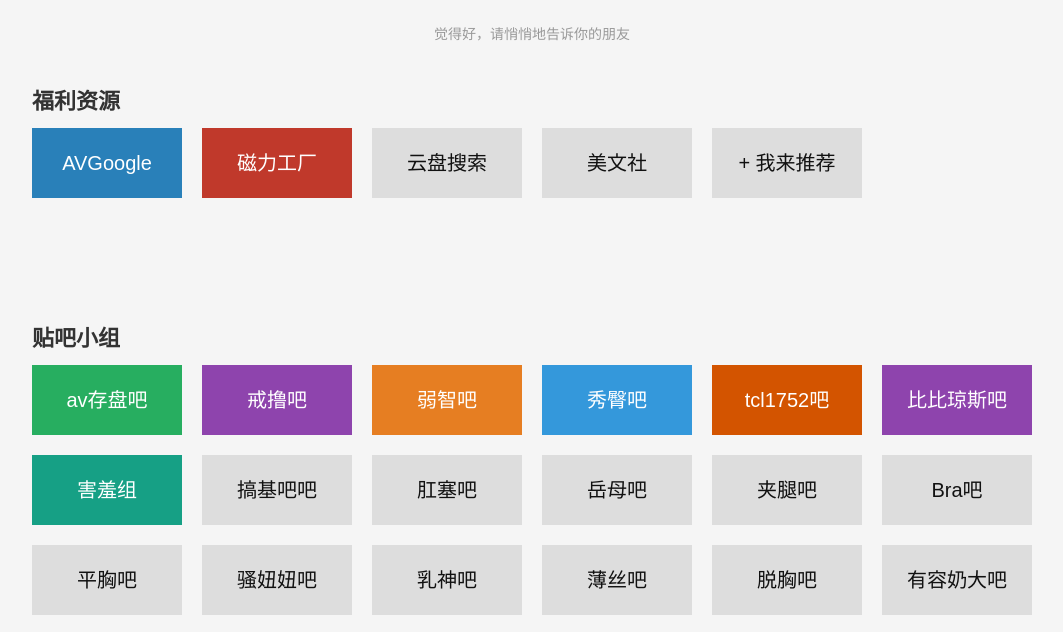
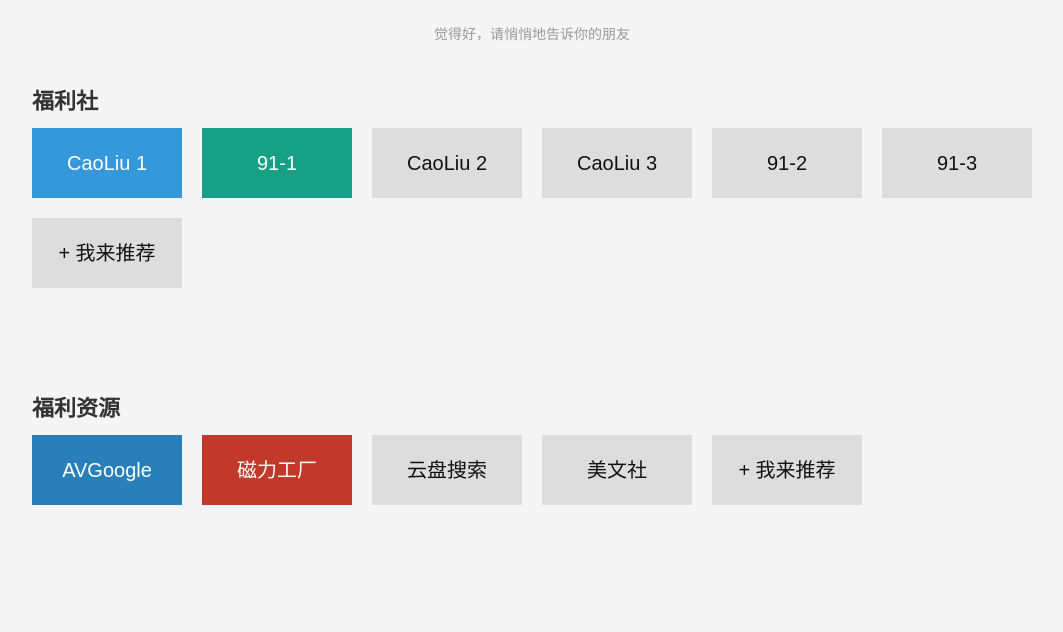
Before and after one commit to overthecs/otest, a website: page index.html in a window 1280 px wide. Shown: the part 98-730 px from the top of the page, without its empty margins (108-1171 px from the left). Drawn offline with Linux system fonts and the light colour scheme.

Commit message:
release cl

```diff
--- a/index.html
+++ b/index.html
@@ -24,24 +24,24 @@
     <!--</div>-->
     <!--<div class="tips"><a href="http://pan.baidu.com/s/1mgpyQyG" target="_blank" style="font-size:20px;color:red;">2014-02-26 微信泄露视频下载 密码：ru66</a></div>-->
 
-    <!--<div class="unit">-->
-      <!--<h2 class="unit-title">福利社</h2>-->
-      <!--<div class="unit-detail">-->
-        <!--<a href="http://cl.man.lv/" class="theme3" target="_blank">CaoLiu 1</a>-->
-        <!--<a href="http://c7e56444.youfap.me" class="theme6" target="_blank">91-1</a>-->
-        <!--<a href="http://cl.s1.lv/" class="more" target="_blank">CaoLiu 2</a>-->
-        <!--<a href="http://184.154.128.246/" class="more" target="_blank" rel="t66y.com">CaoLiu 3</a>-->
-        <!--<a href="http://91.vido.ws/" class="more" target="_blank">91-2</a>-->
-        <!--<a href="http://c7e56444.picbucks.com" class="more" target="_blank">91-3</a>-->
+    <div class="unit">
+      <h2 class="unit-title">福利社</h2>
+      <div class="unit-detail">
+        <a href="http://cl.man.lv/" class="theme3" target="_blank">CaoLiu 1</a>
+        <a href="http://c7e56444.youfap.me" class="theme6" target="_blank">91-1</a>
+        <a href="http://cl.s1.lv/" class="more" target="_blank">CaoLiu 2</a>
+        <a href="http://184.154.128.246/" class="more" target="_blank" rel="t66y.com">CaoLiu 3</a>
+        <a href="http://91.vido.ws/" class="more" target="_blank">91-2</a>
+        <a href="http://c7e56444.picbucks.com" class="more" target="_blank">91-3</a>
         <!--<a href="http://67.220.78.212/?u=1060751" class="more" target="_blank">東宮-1</a>-->
         <!--<a href="http://67.220.78.213/?u=1060751" class="more" target="_blank" rel="www.lovezipai.com">東宮-2</a>-->
-        <!--<a href="/about" class="more" target="_blank">+ 我来推荐</a>-->
-        <!--<a class="placeholder" href=""></a>-->
-        <!--<a class="placeholder" href=""></a>-->
-        <!--<a class="placeholder" href=""></a>-->
-        <!--<a class="placeholder" href=""></a>-->
-      <!--</div>-->
-    <!--</div>-->
+        <a href="/about" class="more" target="_blank">+ 我来推荐</a>
+        <a class="placeholder" href=""></a>
+        <a class="placeholder" href=""></a>
+        <a class="placeholder" href=""></a>
+        <a class="placeholder" href=""></a>
+      </div>
+    </div>
 
     <!--<div class="unit">-->
       <!--<h2 class="unit-title">同志福利</h2>-->
```
